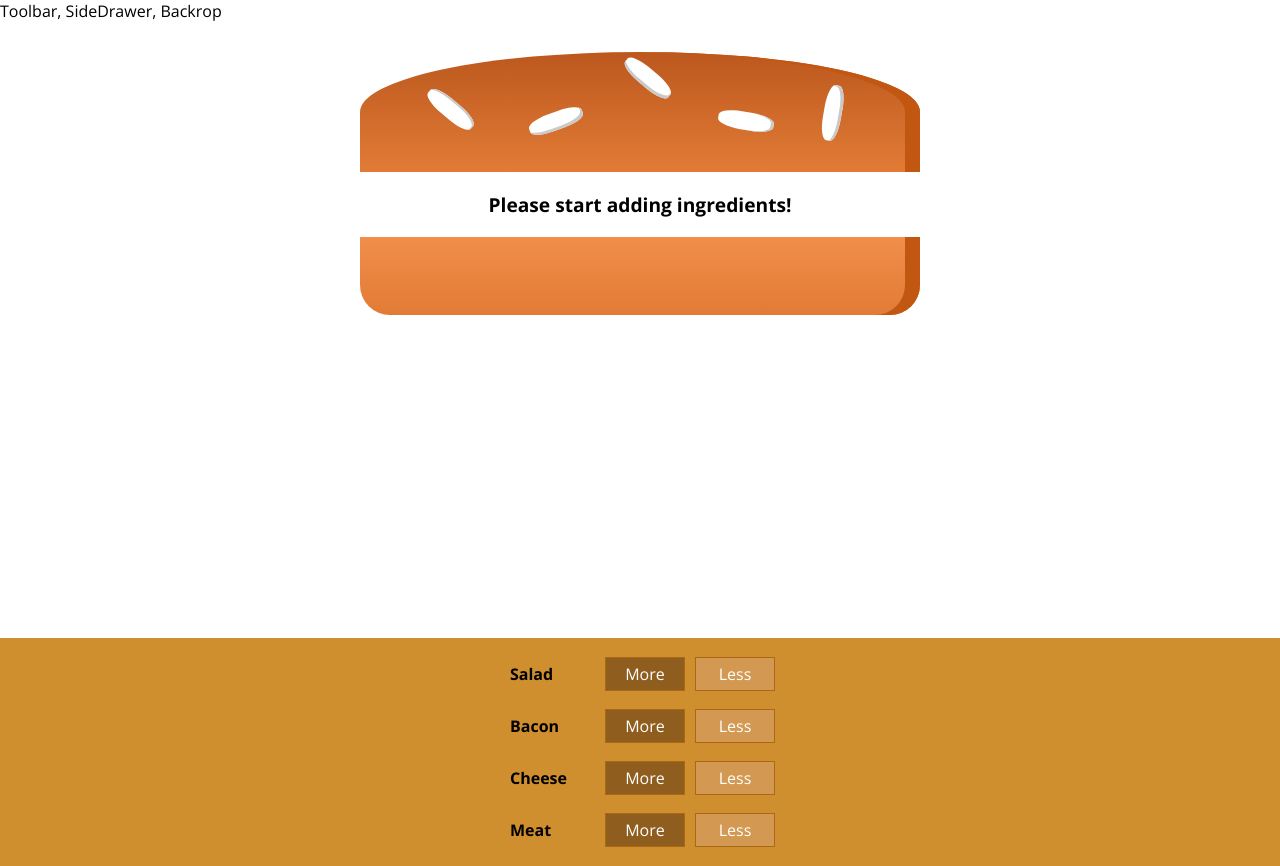
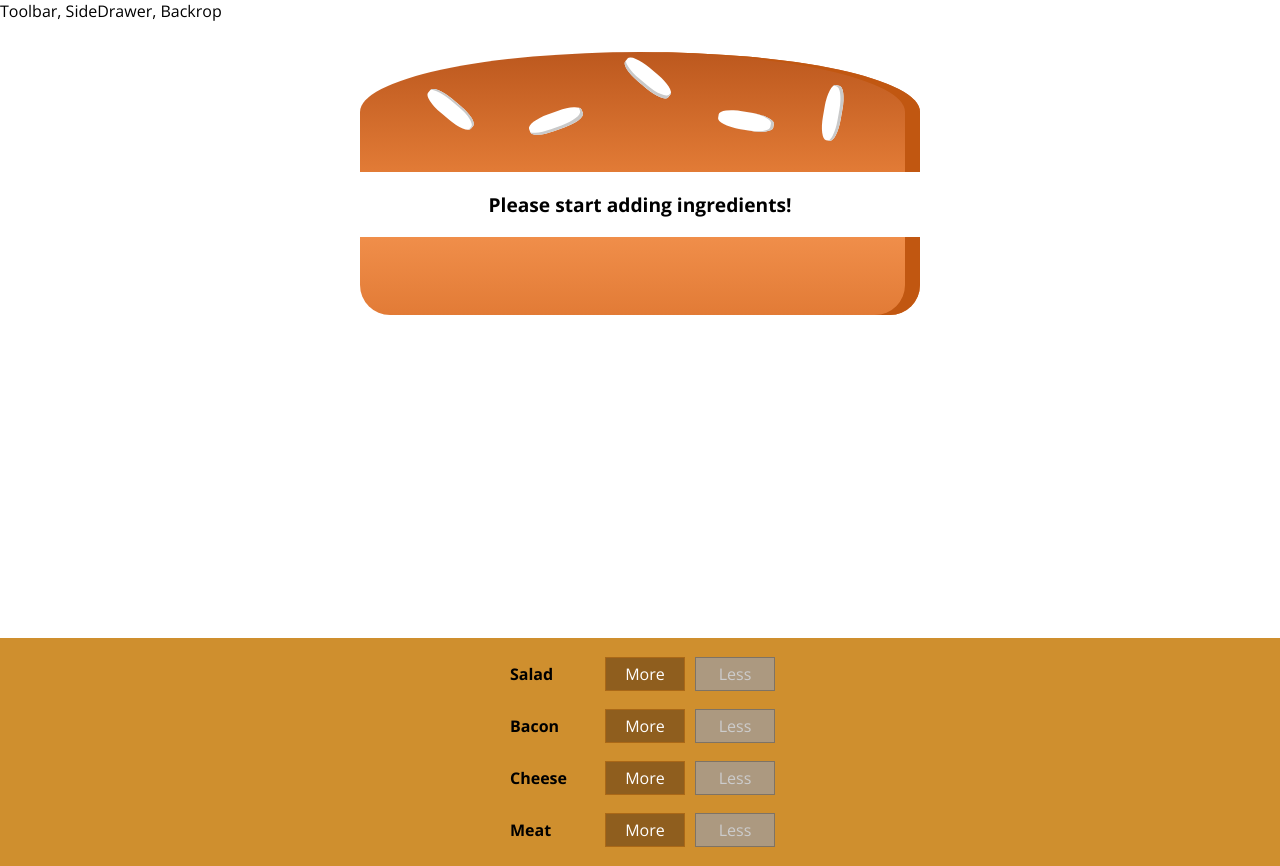
Before and after one commit to marcin-pasiewicz/burger-builder, a React app: page / in a window 1280 px wide. Built offline with nearby package versions, Linux system fonts and the light colour scheme.

Commit message:
removeing ingredients

```diff
--- a/src/components/Burger/BuildControls/BuildControl/BuildControl.js
+++ b/src/components/Burger/BuildControls/BuildControl/BuildControl.js
@@ -5,8 +5,19 @@ import classes from './BuildControl.css'
 const BuildControl = (props) => (
     <div className={classes.BuildControl}>
         <div className={classes.Label}>{props.label}</div>
-        <button className={classes.More} onClick={props.added}>More</button>
-        <button className={classes.Less}>Less</button>
+        <button
+            className={classes.More}
+            onClick={props.added}
+        >
+             More
+        </button>
+        <button
+            className={classes.Less}
+            onClick={props.remove}
+            disabled={props.disabled}
+        >
+            Less
+        </button>
     </div>
 );
 
--- a/src/components/Burger/BuildControls/BuildControls.js
+++ b/src/components/Burger/BuildControls/BuildControls.js
@@ -16,7 +16,10 @@ const BuildControls = (props) => (
             <BuildControl
                 key={control.label}
                 label={control.label}
-                added={() => props.ingredientAdded(control.type)}/>
+                added={() => props.ingredientAdded(control.type)}
+                remove={() => props.ingredientRemove(control.type)}
+                disabled={props.disabled[control.type]}
+            />
         ))}
     </div>
 );
--- a/src/containers/BurgerBuilder/BurgerBuilder.js
+++ b/src/containers/BurgerBuilder/BurgerBuilder.js
@@ -30,21 +30,42 @@ class BurgerBuilder extends Component {
         updatedIngredients[type] = updatedCount;
         const priceAddition = INGREDIENTS_PRICES[type];
         const oldPrice = this.state.totalPrice;
-        const newPrice = oldPrice + priceAddition
+        const newPrice = oldPrice + priceAddition;
 
         this.setState({totalPrice: newPrice, ingredients: updatedIngredients})
     };
 
     removeIngredientHandler =(type) => {
+        const oldCount = this.state.ingredients[type];
+        if (oldCount > 0) {
+            const updatedCount = oldCount - 1;
+            const updatedIngredients = {
+                ...this.state.ingredients
+            };
+            updatedIngredients[type] = updatedCount;
+            const priceAddition = INGREDIENTS_PRICES[type];
+            const oldPrice = this.state.totalPrice;
+            const newPrice = oldPrice - priceAddition;
+
+            this.setState({totalPrice: newPrice, ingredients: updatedIngredients})
+        }
 
     };
 
     render() {
+        const disableInfo = {
+            ...this.state.ingredients
+        };
+        for(let key in disableInfo) {
+            disableInfo[key] = disableInfo[key] <= 0;
+        }
         return (
             <Aux>
                 <Burger ingredients={this.state.ingredients}/>
                 <BuildControls
                     ingredientAdded={this.addIngredientHandler}
+                    ingredientRemove={this.removeIngredientHandler}
+                    disabled={disableInfo}
                 />
             </Aux>
         );
```
